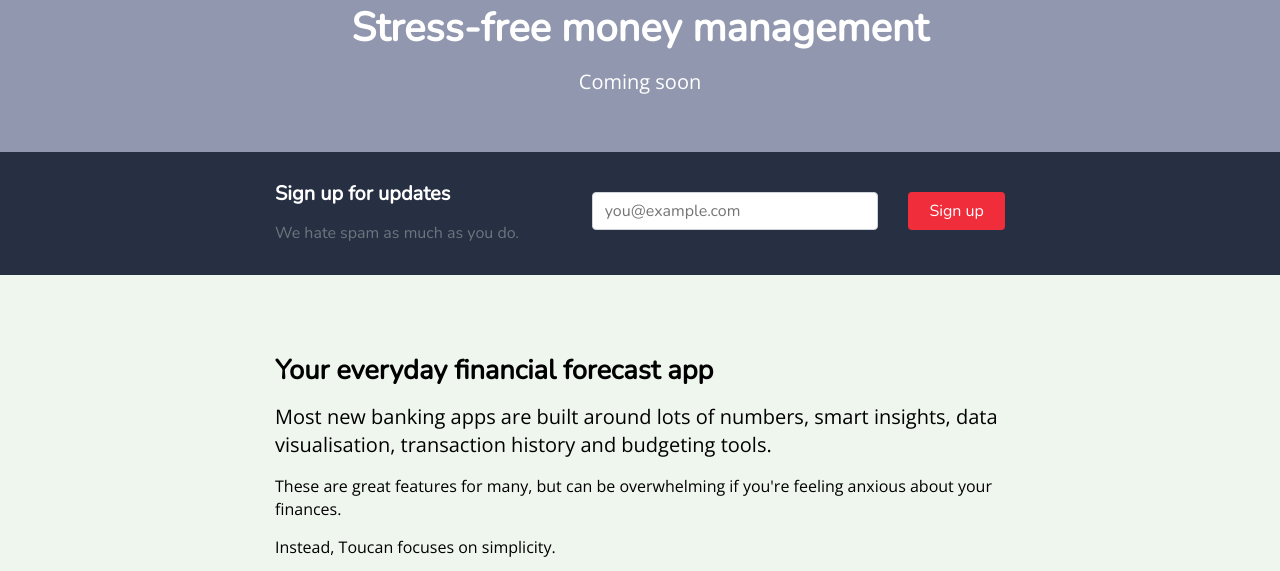
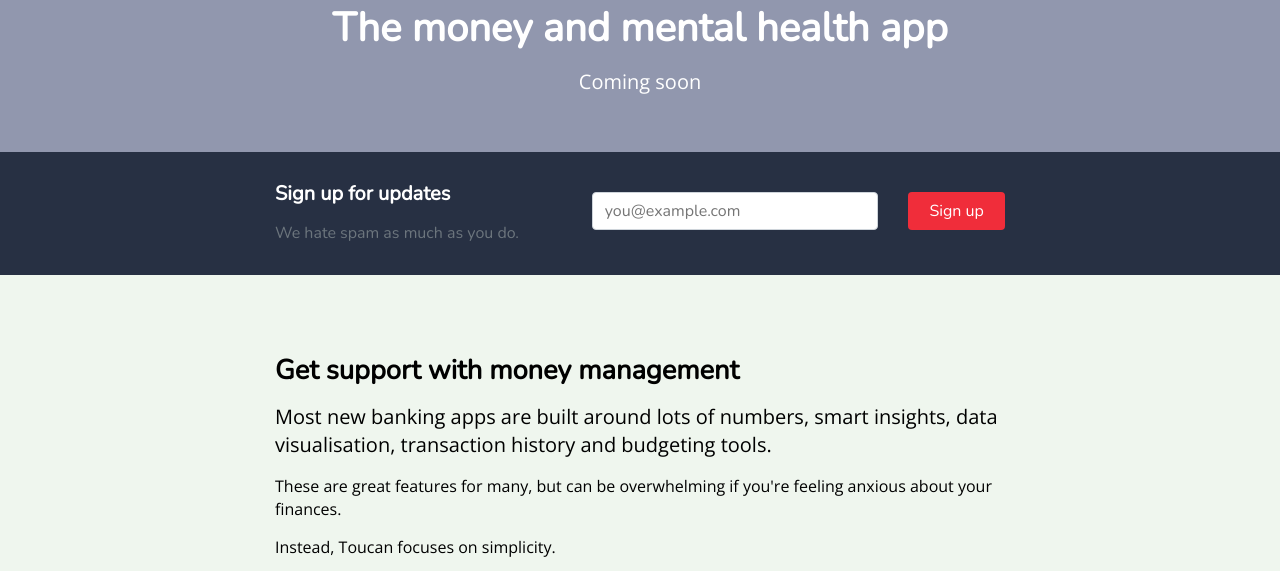
Before and after one commit to baileytalks/toucan, a website: page public/index.html in a window 1280 px wide. Shown: the part 197-768 px from the top of the page. Drawn offline with nearby package versions, Linux system fonts and the light colour scheme.

Commit message:
Changed the title

```diff
--- a/public/index.html
+++ b/public/index.html
@@ -19,7 +19,7 @@
   <meta property="og:description" content="Stress-free money management" />
   <meta property="og:image" content="/images/toucan-og-image.png" />
 
-  <title>Toucan – Stress-free money management</title>
+  <title>Toucan – The money and mental health app</title>
 
   <link href="vendor/bootstrap/css/bootstrap.min.css" rel="stylesheet">
 
@@ -66,7 +66,7 @@
   <header class="bg-primary text-white">
     <div class="container text-center">
       <img class="logo" src="images/toucan-logo.svg" alt="Toucan logo">
-      <h1>Stress-free money management</h1>
+      <h1>The money and mental health app</h1>
       <p class="lead">Coming soon</p>
     </div>
   </header>
@@ -98,7 +98,7 @@
     <div class="container">
       <div class="row">
         <div class="col-lg-8 mx-auto">
-          <h2>Your everyday financial forecast app</h2>
+          <h2>Get support with money management</h2>
           <p class="lead">
             Most new banking apps are built around lots of numbers, smart insights, data visualisation, transaction history and budgeting tools.
           </p>
```
Also changed, not shown: 1 other file.
